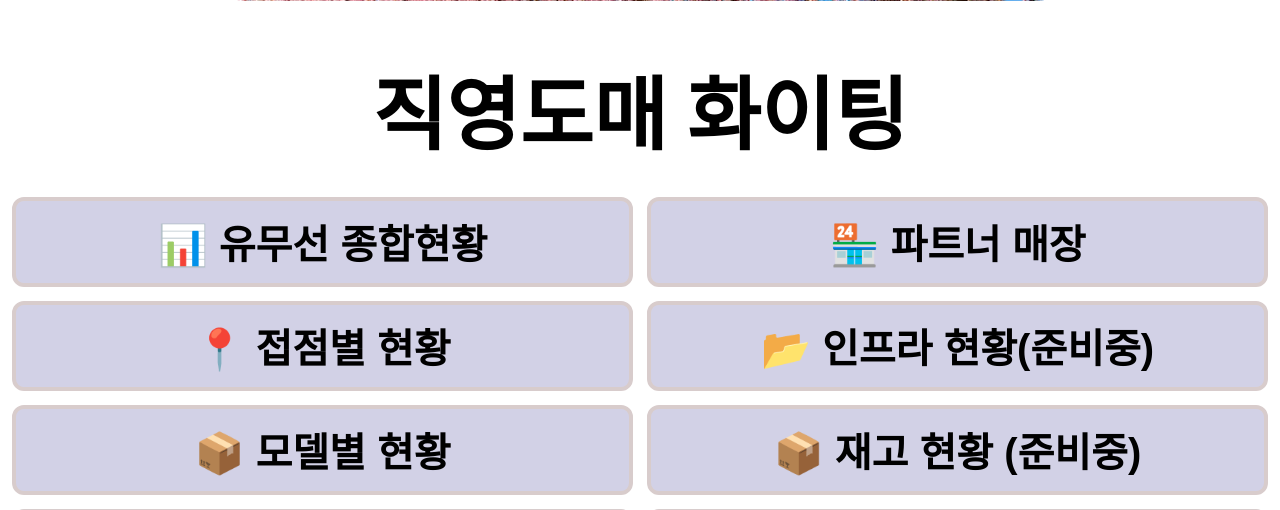
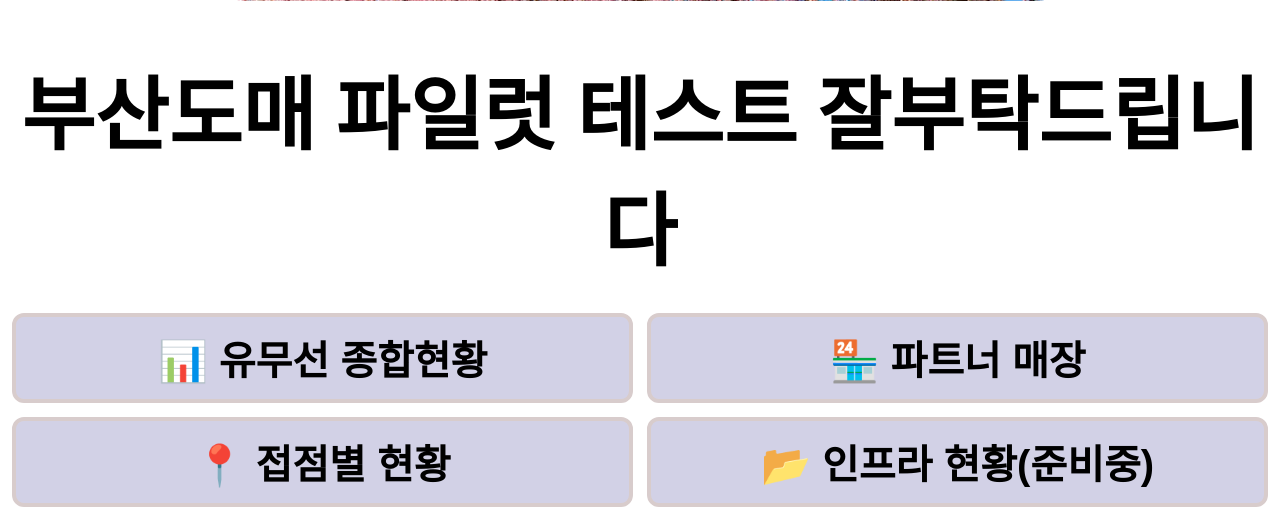
Before and after one commit to lim-taeyoung/yami, a FastAPI app: page /main in a window 1280 px wide. Shown: the part 614-1124 px from the top of the page. Run offline with FastAPI, Linux system fonts and the light colour scheme.

```diff
--- a/templates/main.html
+++ b/templates/main.html
@@ -16,7 +16,7 @@
 
 <!-- 타이틀 -->
 <div style="text-align: center; margin: 20px 0 30px;">
-    <span style="font-size: 80px; font-weight: 900;">직영도매 화이팅</span>
+    <span style="font-size: 80px; font-weight: 900;">부산도매 파일럿 테스트 잘부탁드립니다</span>
 </div>
 
 <!-- ✅ 메인 버튼 -->
```
